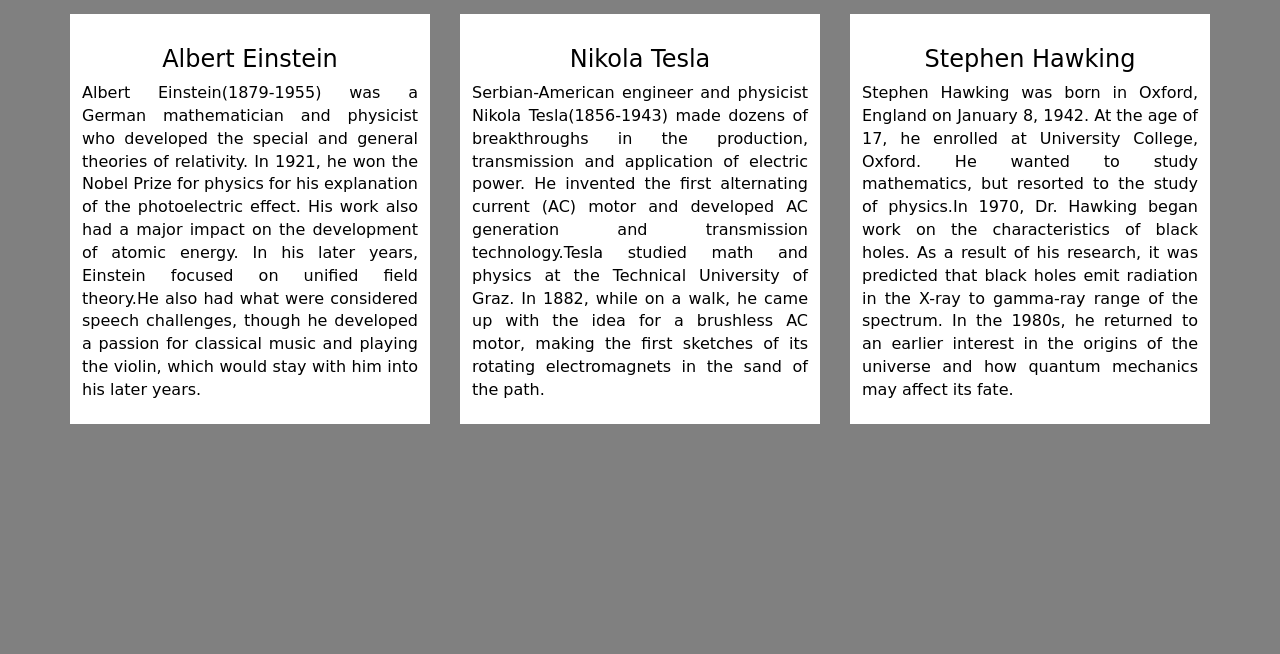
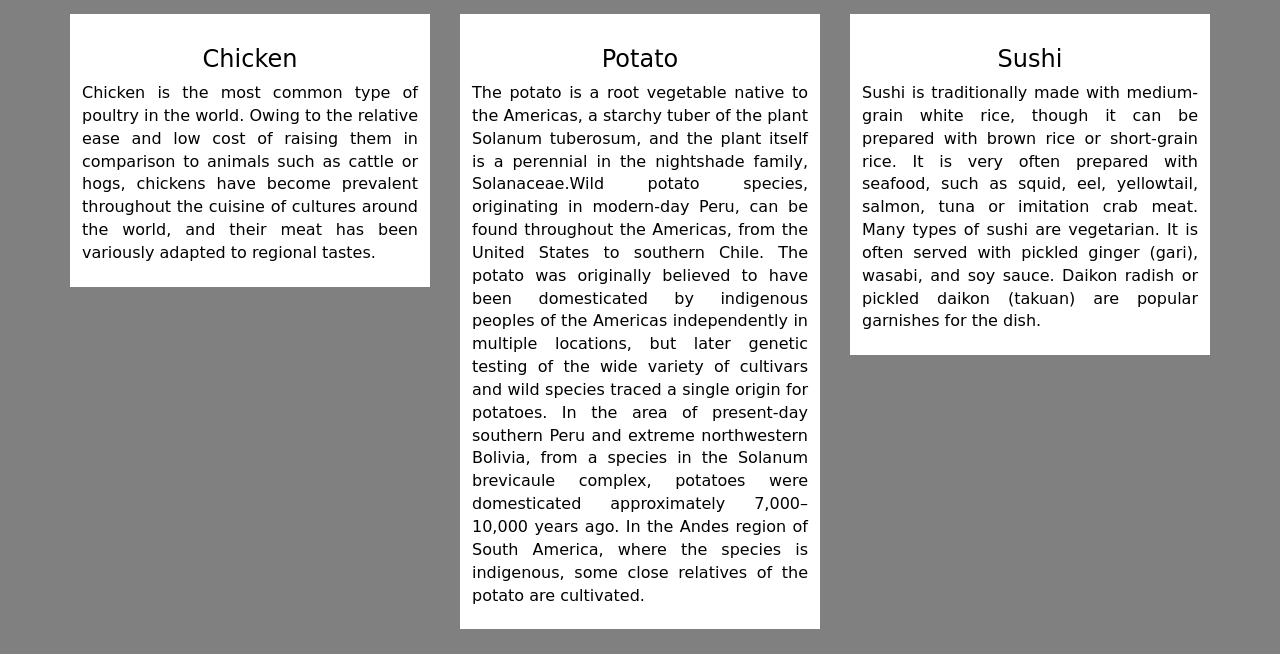
Before and after one commit to Titan747/Coursera-Assignments, a plain HTML site: page module3-solution/index.html in a window 1280 px wide. Shown: the part 146-800 px from the top of the page. Drawn offline with nearby package versions, Linux system fonts and the light colour scheme.

Commit message:
module3-solution

```diff
--- a/module3-solution/index.html
+++ b/module3-solution/index.html
@@ -27,33 +27,33 @@
 
         <div class="collapse navbar-collapse" id="collapsable-nav">
           <ul id="nav-list" class="nav navbar-nav navbar-right visible-xs">
-            <li><a href="#Albert Einstein">Albert Einstein</a></li>
-            <li><a href="#Nikola Tesla">Nikola Tesla</a></li>
-            <li><a href="#Stephen Hawkings">Stephen Hawkings</a></li>
+            <li><a href="#Chicken">Chicken</a></li>
+            <li><a href="#Potato">Potato</a></li>
+            <li><a href="#Sushi">Sushi</a></li>
           </ul>
         </div>
       </div>
     </nav>
   </header>
    <div class="container" id="main-content">
-    <h1 class="text-center" id="home">Great Scientists</h1>
+    <h1 class="text-center" id="home">Menu</h1>
     <section class="row">
-      <div id="Albert Einstein" class="col-md-4 col-sm-6 col-xs-12">
+      <div id="Chicken" class="col-md-4 col-sm-6 col-xs-12">
       <article>
-        <h3 class="text-center">Albert Einstein</h3>
-        <p>Albert Einstein(1879-1955) was a German mathematician and physicist who developed the special and general theories of relativity. In 1921, he won the Nobel Prize for physics for his explanation of the photoelectric effect. His work also had a major impact on the development of atomic energy. In his later years, Einstein focused on unified field theory.He also had what were considered speech challenges, though he developed a passion for classical music and playing the violin, which would stay with him into his later years.<a href="#home" class="visible-xs visible-sm">Back to top</a></p>
+        <h3 class="text-center">Chicken</h3>
+        <p>Chicken is the most common type of poultry in the world. Owing to the relative ease and low cost of raising them in comparison to animals such as cattle or hogs, chickens have become prevalent throughout the cuisine of cultures around the world, and their meat has been variously adapted to regional tastes.<a href="#home" class="visible-xs visible-sm">Back to top</a></p>
         </article>
       </div>
-      <div id="Nikola Tesla" class="col-md-4 col-sm-6 col-xs-12">
+      <div id="Potato" class="col-md-4 col-sm-6 col-xs-12">
       <article>
-        <h3 class="text-center">Nikola Tesla</h3>
-        <p>Serbian-American engineer and physicist Nikola Tesla(1856-1943) made dozens of breakthroughs in the production, transmission and application of electric power. He invented the first alternating current (AC) motor and developed AC generation and transmission technology.Tesla studied math and physics at the Technical University of Graz. In 1882, while on a walk, he came up with the idea for a brushless AC motor, making the first sketches of its rotating electromagnets in the sand of the path.<a href="#home" class="visible-xs visible-sm">Back to top</a></p>
+        <h3 class="text-center">Potato</h3>
+        <p>The potato is a root vegetable native to the Americas, a starchy tuber of the plant Solanum tuberosum, and the plant itself is a perennial in the nightshade family, Solanaceae.Wild potato species, originating in modern-day Peru, can be found throughout the Americas, from the United States to southern Chile. The potato was originally believed to have been domesticated by indigenous peoples of the Americas independently in multiple locations, but later genetic testing of the wide variety of cultivars and wild species traced a single origin for potatoes. In the area of present-day southern Peru and extreme northwestern Bolivia, from a species in the Solanum brevicaule complex, potatoes were domesticated approximately 7,000–10,000 years ago. In the Andes region of South America, where the species is indigenous, some close relatives of the potato are cultivated.<a href="#home" class="visible-xs visible-sm">Back to top</a></p>
         </article>
       </div>
-      <div id="Stephen Hawkings" class="col-md-4 col-sm-12 col-xs-12">
+      <div id="Sushi" class="col-md-4 col-sm-12 col-xs-12">
       <article>
-        <h3 class="text-center">Stephen Hawking</h3>
-        <p>Stephen Hawking was born in Oxford, England on January 8, 1942. At the age of 17, he enrolled at University College, Oxford. He wanted to study mathematics, but resorted to the study of physics.In 1970, Dr. Hawking began work on the characteristics of black holes. As a result of his research, it was predicted that black holes emit radiation in the X-ray to gamma-ray range of the spectrum. In the 1980s, he returned to an earlier interest in the origins of the universe and how quantum mechanics may affect its fate.<a href="#home" class="visible-xs visible-sm">Back to top</a></p>
+        <h3 class="text-center">Sushi</h3>
+        <p>Sushi is traditionally made with medium-grain white rice, though it can be prepared with brown rice or short-grain rice. It is very often prepared with seafood, such as squid, eel, yellowtail, salmon, tuna or imitation crab meat. Many types of sushi are vegetarian. It is often served with pickled ginger (gari), wasabi, and soy sauce. Daikon radish or pickled daikon (takuan) are popular garnishes for the dish.<a href="#home" class="visible-xs visible-sm">Back to top</a></p>
         </article>
       </div>
     </section>
```
